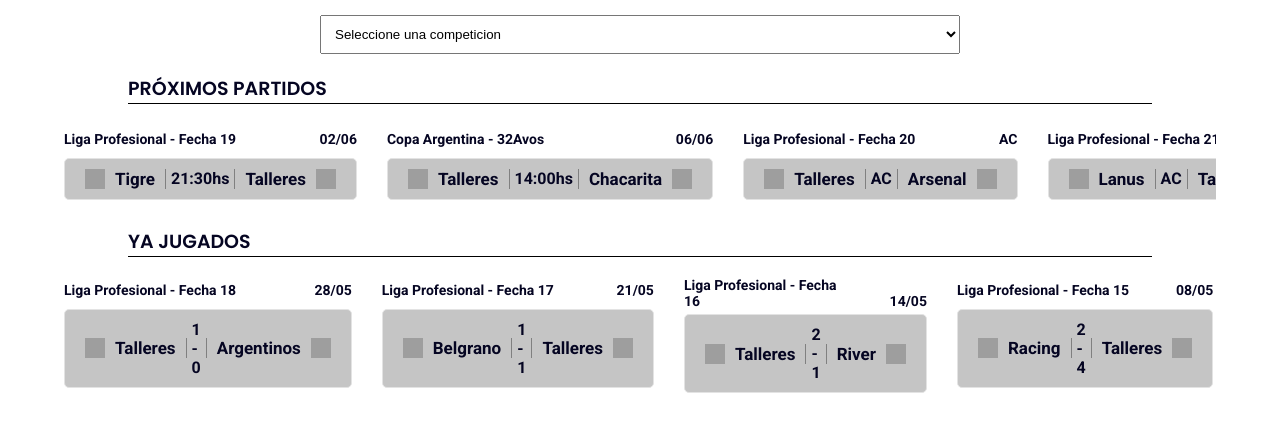
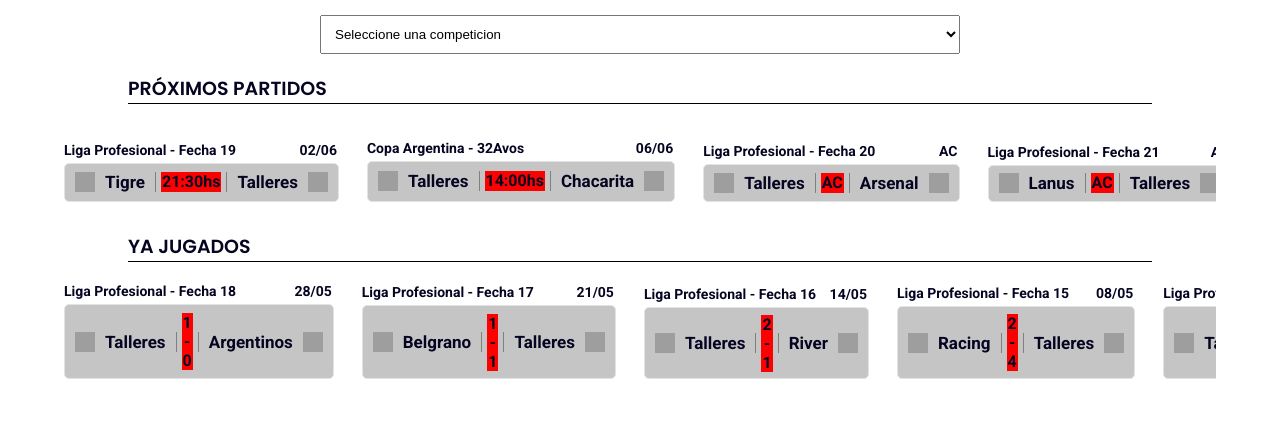
Before and after one commit to Valenn4/proyecto-talleres, a Django app: page /partidos/ in a window 1280 px wide. Shown: the part 122-554 px from the top of the page. Run offline with Django 4.2, Linux system fonts and the light colour scheme; data comes from the database, SQL or seed files in the repository; grey boxes are pictures that could not be loaded.

Commit message:
new changes

```diff
--- a/talleres_campeon/talleres_campeon/static/css/matches.css
+++ b/talleres_campeon/talleres_campeon/static/css/matchess.css
@@ -128,17 +128,27 @@
     }
     .match {
         width: auto;
-        margin: 0;
         margin-right: 30px;
         margin-top: 15px;
-        padding: 0;
 
     }
     .info{
         width: 100%;
     }
+    .date {
+        width: 20%;
+    }
+    .instance {
+        width: 80%;
+    }
     .teams {
-        width: auto;
-        padding: 10px;
+        width: 100%;
+        margin-top: 0;
+        margin: 0;
+    }
+    .time {
+        width: 100%;
+        text-align: center;
+        background-color: red;
     }
 }
--- a/talleres_campeon/talleres_campeon/static/templates/partidos.html
+++ b/talleres_campeon/talleres_campeon/static/templates/partidos.html
@@ -6,7 +6,7 @@
     <meta http-equiv="X-UA-Compatible" content="IE=edge">
     <meta name="viewport" content="width=device-width, initial-scale=1.0">
     <title>Document</title>
-    <link rel="stylesheet" href="{% static 'css/matches.css' %}">
+    <link rel="stylesheet" href="{% static 'css/matchess.css' %}">
 </head>
 <body>
     {% include 'header.html' %}
```
